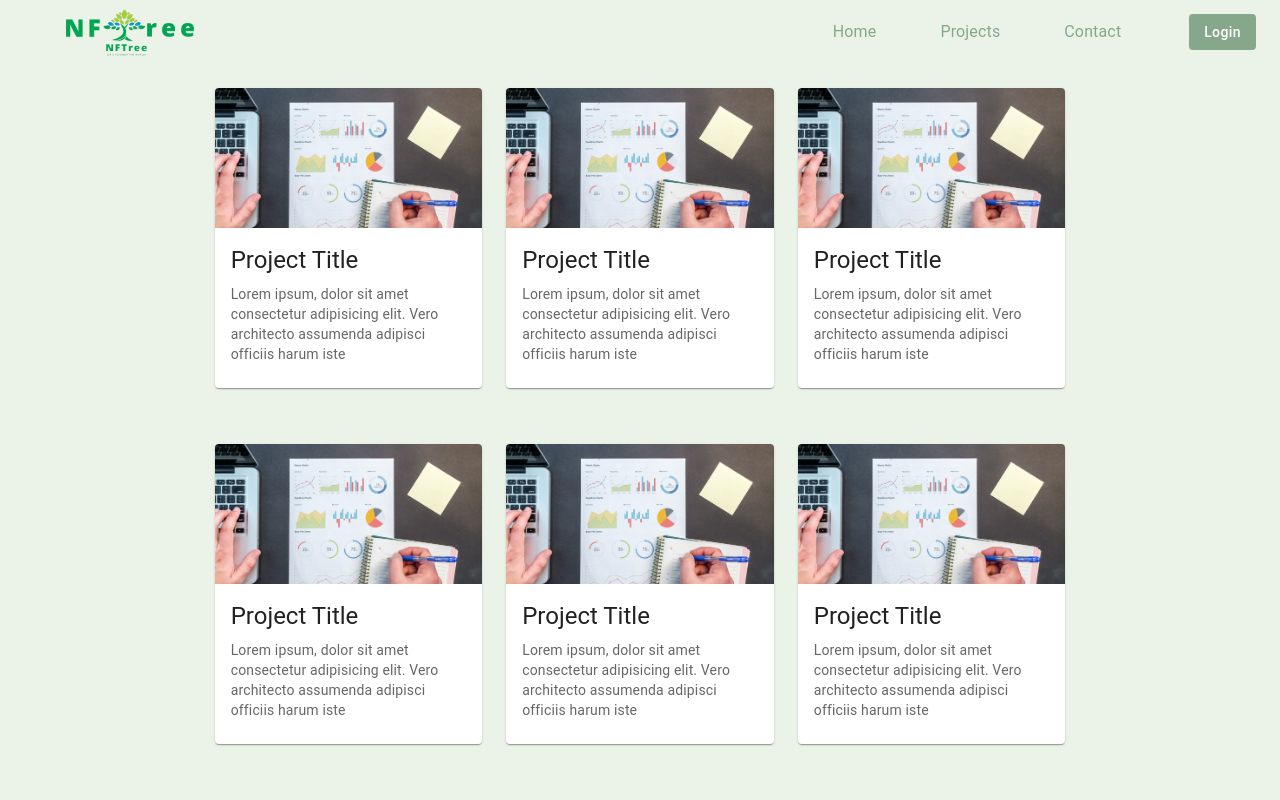
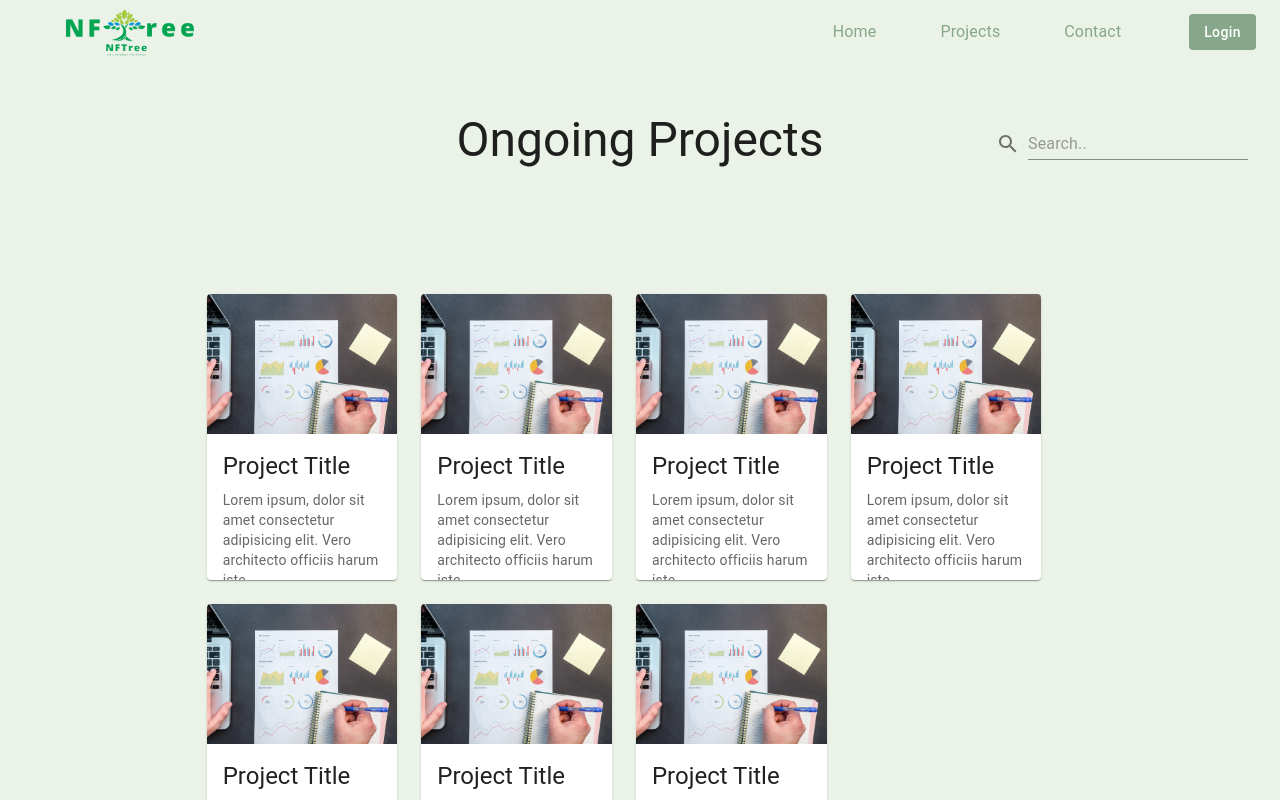
Before and after one commit to ankitbajpai65/NFTree, a React (Vite) app: page /ongoing_project in a window 1280 px wide. Shown: the top 800 px of the page. Built offline with nearby package versions, Linux system fonts and the light colour scheme.

Commit message:
Modified ongoing-project file

```diff
--- a/src/Components/Projects/OngoingProject/OngoingProject.jsx
+++ b/src/Components/Projects/OngoingProject/OngoingProject.jsx
@@ -8,28 +8,57 @@ import {
     Typography,
     CardActions,
     Button,
+    Box,
+    TextField
+
 } from "@mui/material";
+import SearchIcon from '@mui/icons-material/Search';
 
 export default function OngoingProject() {
     return (
-        <Grid container spacing={1} sx={{
+        <>
+            <div
+                style={{
+                    display: 'block',
+                    textAlign: 'center',
+                    margin: '7rem 0 2rem',
+                    position: 'relative'
+                }}
+            >
+                <Typography
+                    variant="h3"
+                    gutterBottom>Ongoing Projects</Typography>
+            </div>
+            <Box
+                sx={{
+                    position: 'absolute',
+                    top: '8rem',
+                    right: '2rem'
+                }}>
+                <SearchIcon sx={{ color: 'action.active', mr: 1, my: 0.5 }} />
+                <TextField id="input-with-sx" placeholder="Search.." variant="standard" />
+            </Box>
+
+            <Grid container spacing={1}  sx={{
                 // width:100,
                 // border: '2px solid violet',
                 height: '100vh',
-            my: 5,
+                display: 'flex',
+                alignItems: "center",
+                mb: 5,
                 py: 5
             }}>
                 <Grid item xs={2}></Grid>
-            <Grid item container rowSpacing={0} columnSpacing={3} xs={8} sx={{
+                <Grid container spacing={3} xs={8} sx={{
                     // border: '2px solid blue',
                 }}>
                     {
-                    Array.from({ length: 6 }).map((elem, index) => {
+                        Array.from({ length: 7 }).map((elem, index) => {
                             return (
                                 <>
                                     <Grid
                                         key={index}
-                                    item xs={4}
+                                        item xs={3}
                                         sx={{
                                             // border: '2px solid red',
                                             height: 310,
@@ -43,5 +72,6 @@ export default function OngoingProject() {
                 </Grid>
                 <Grid item xs={2}></Grid>
             </Grid>
+        </>
     );
 }
--- a/src/Components/Projects/OngoingProject/OngoingProjectCard.jsx
+++ b/src/Components/Projects/OngoingProject/OngoingProjectCard.jsx
@@ -13,6 +13,7 @@ const OngoingProjectCard = ({ id }) => {
     return (
         <Card sx={{
             maxWidth: 345,
+            height: '100%',
             cursor: 'pointer'
         }}
             onClick={() => navigate(`/completed_projects/${id + 1}`)}
@@ -23,12 +24,12 @@ const OngoingProjectCard = ({ id }) => {
                 height="140"
                 image="/project.jpg"
             />
-            <CardContent>
+            <CardContent sx={{ pb: 0 }}>
                 <Typography gutterBottom variant="h5" component="div">
                     Project Title
                 </Typography>
                 <Typography variant="body2" color="text.secondary">
-                    Lorem ipsum, dolor sit amet consectetur adipisicing elit. Vero architecto assumenda adipisci officiis harum iste
+                    Lorem ipsum, dolor sit amet consectetur adipisicing elit. Vero architecto officiis harum iste
                 </Typography>
             </CardContent>
             {/* <CardActions>
```
Lines whose indentation alone changed are shown as unchanged.
